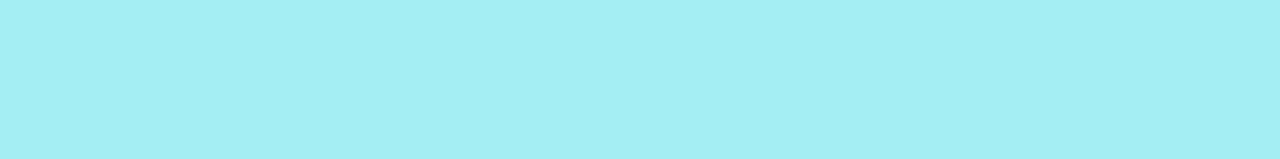
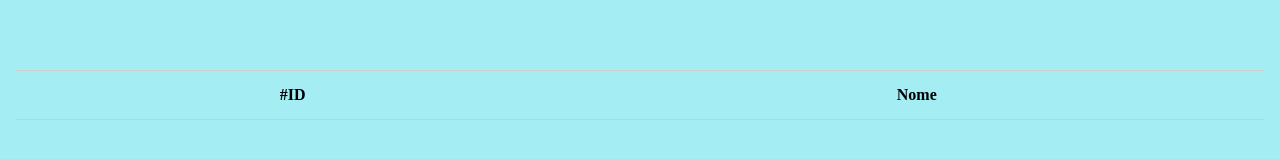
Before and after one commit to ruaanc/Template, a Vue app: page / in a window 1280 px wide. Shown: the part 607-766 px from the top of the page. Built offline with nearby package versions, Linux system fonts and the light colour scheme.

Commit message:
Update de TelaCadastro.vue e criação de ListaUsuarios

```diff
--- /dev/null
+++ b/src/components/ListaUsuarios.vue
@@ -0,0 +1,48 @@
+<template>
+    <div class="usuario-lista">
+        <table>
+            <thead>
+                <tr>
+                    <th>#ID</th>
+                    <th>Nome</th>
+                </tr>
+            </thead>
+            <tbody>
+                <tr v-for="usuario in usuarios" :key="usuario.id">
+                    <td>{{ usuario.id }}</td>
+                    <td>{{ usuario.nome }}</td>
+                </tr>
+            </tbody>
+        </table>
+    </div>
+</template>
+
+<script>
+export default {
+
+}
+</script>
+
+<style>
+    .usuario-lista {
+        flex: 1;
+        display: flex;
+    }
+
+    table {
+        flex: 1;
+        border-spacing: 0px;
+        border-collapse: separate;
+        border-top: 1px solid #CCC;
+    }
+
+
+    th, td {
+        padding: 15px;
+        border-bottom: 1px solid #CCC;
+    }
+
+    tbody tr:hover {
+        background: rgba(0, 0, 0, 0.1);
+    }
+</style>
--- a/src/components/TelaCadastro.vue
+++ b/src/components/TelaCadastro.vue
@@ -1,21 +1,41 @@
 <template>
+  <div id="temp">
     <div class="cadastro">
-        <form action="">
+      <form action>
         <fieldset>
           <legend>Cadastro</legend>
-                <label>Nome: </label><input type="text" class="campo"><br>
-                <label>Email: </label><input type="email" class="campo"><br>
-                <label>Senha: </label><input type="password" class="campo"><br>
-                <input type="submit" class="btn-submit" value="Salvar">
+          <label>Nome:</label>
+          <input type="text" class="campo" v-model="usuario.nome" />
+          <br />
+          <label>Email:</label>
+          <input type="email" class="campo" v-model="usuario.email" />
+          <br />
+          <label>Senha:</label>
+          <input type="password" class="campo" v-model="usuario.senha" />
+          <br />
+          <input type="submit" class="btn-submit" value="Salvar" />
         </fieldset>
       </form>
+    </div>
+    <lista-usuarios/>
   </div>
 </template>
 
 <script>
+import ListaUsuarios from './ListaUsuarios.vue'
 export default {
-
+  components: {ListaUsuarios},
+  data() {
+    return {
+        usuarios: [],
+        usuario: {
+            nome: "",
+            email: "",
+            senha:""
         }
+    };
+  }
+};
 </script>
 
 <style scoped>
@@ -47,10 +67,10 @@ export default {
 .btn-submit {
   margin-top: 10px;
   font-size: 1.2em;
-    background: #F90;
+  background: #f90;
   border: 0;
   margin-bottom: 1em;
-    color: #FFF;
+  color: #fff;
   padding: 0.2em 0.6em;
   text-shadow: 1px 1px 1px rgba(0, 0, 0, 0.5);
   cursor: pointer;
@@ -70,8 +90,4 @@ export default {
   font-size: 2em;
   font-style: normal;
 }
-
-
-
-
 </style>
```
Lines whose indentation alone changed are shown as unchanged.
